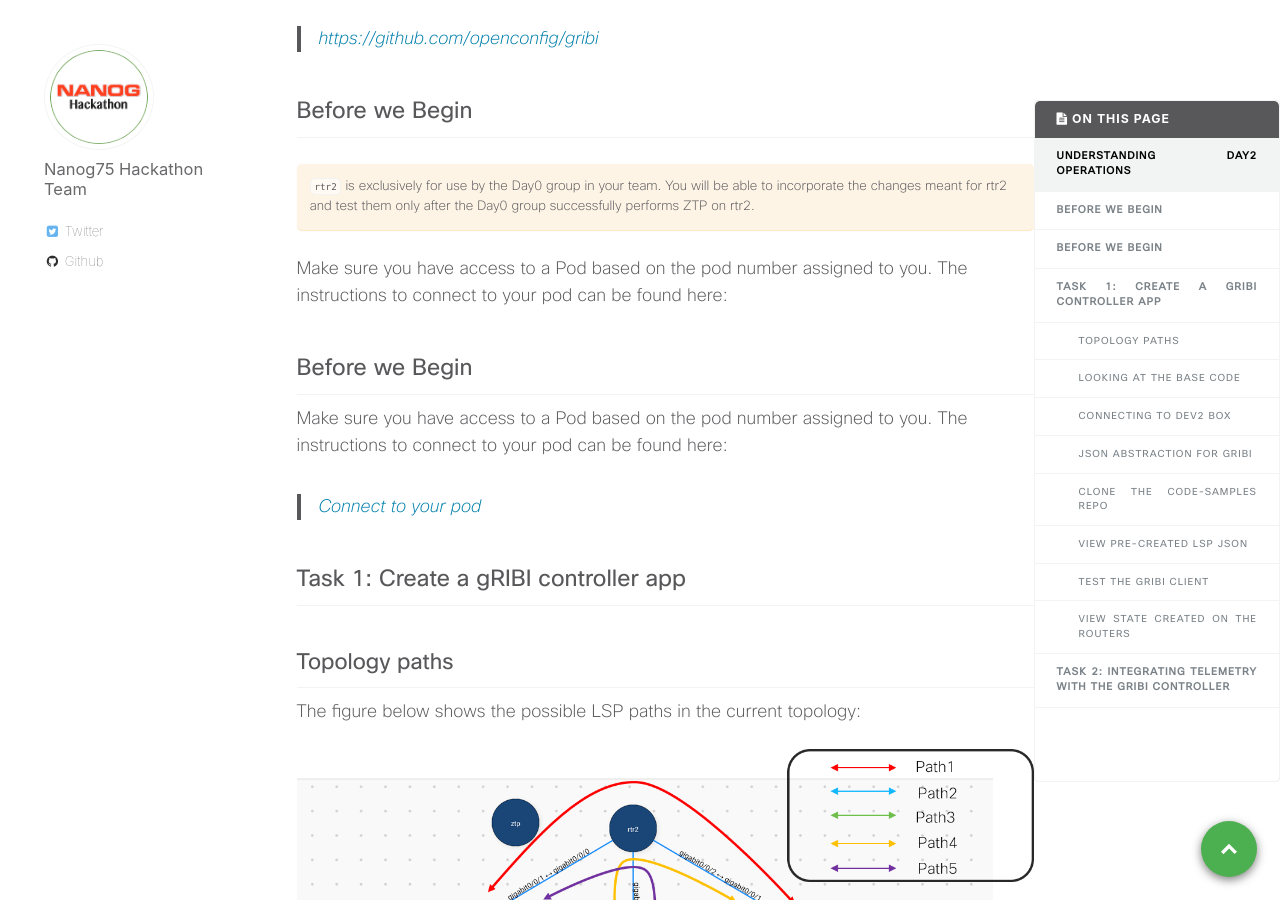
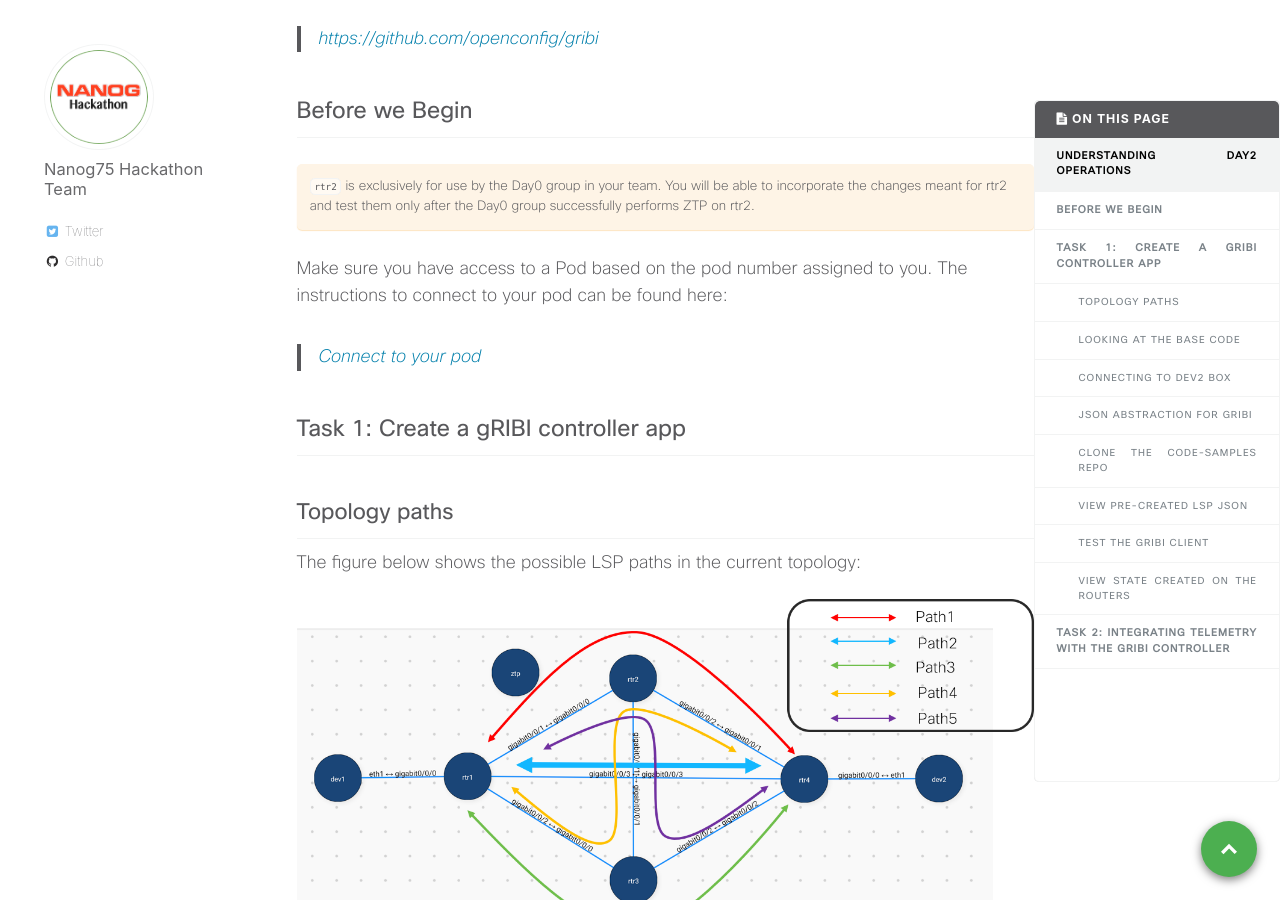
Before and after one commit to nanog75/hackathon, a Jekyll site: the page built from _day2/2019-02-17-traffic-engineering-controller-using-gribi.md, in a window 1280 px wide and 900 px high, scrolled down 913 px. Built offline with Jekyll 4.4.1, drawn with Linux system fonts in a browser that asks for light colours.

Commit message:
Update 2019-02-17-traffic-engineering-controller-using-gribi.md

```diff
--- a/_day2/2019-02-17-traffic-engineering-controller-using-gribi.md
+++ b/_day2/2019-02-17-traffic-engineering-controller-using-gribi.md
@@ -43,11 +43,6 @@ The API model (proto files) can be found here :
 
 `rtr2` is exclusively for use by the Day0 group in your team. You will be able to incorporate the changes meant for rtr2 and test them only after the Day0 group successfully performs ZTP on rtr2.
 {: .notice--warning}
-
-Make sure you have access to a Pod based on the pod number assigned to you.
-The instructions to connect to your pod can be found here:
-
-## Before we Begin
 
 Make sure you have access to a Pod based on the pod number assigned to you.
 The instructions to connect to your pod can be found here:
```
